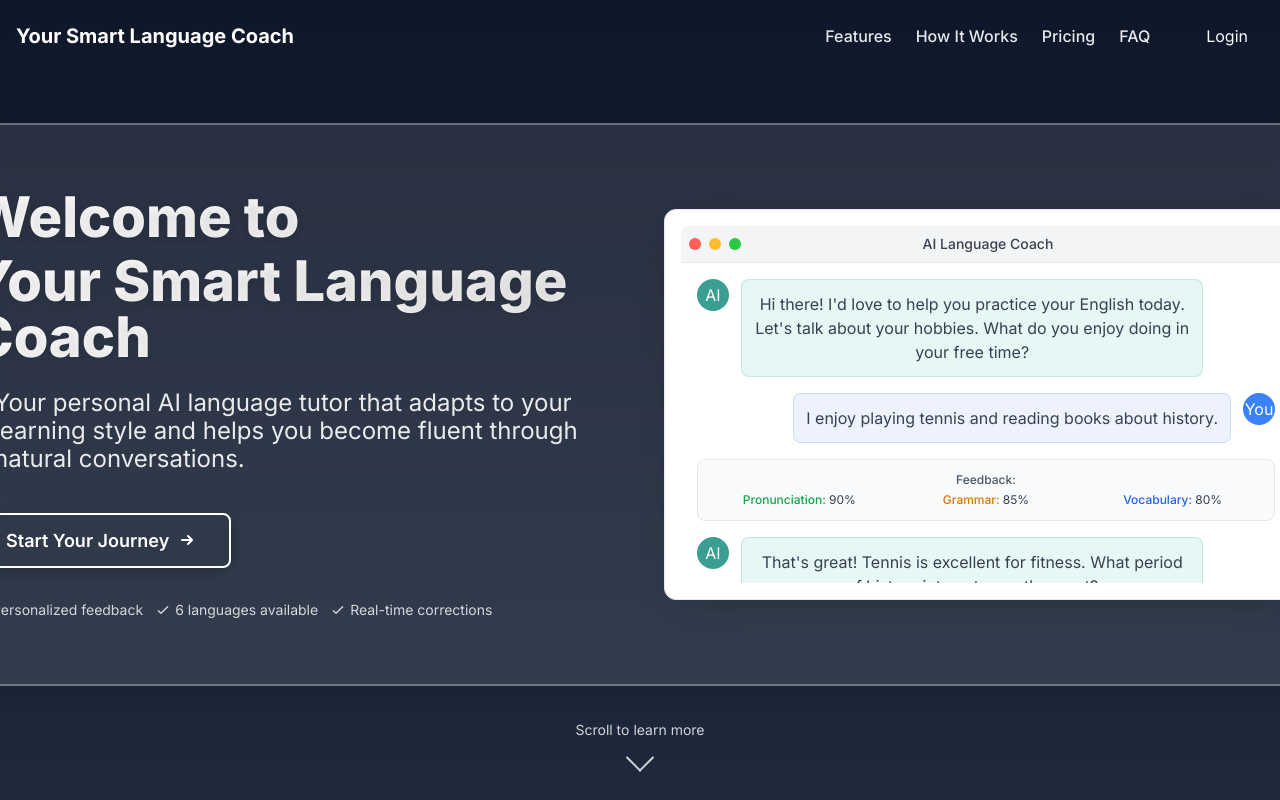
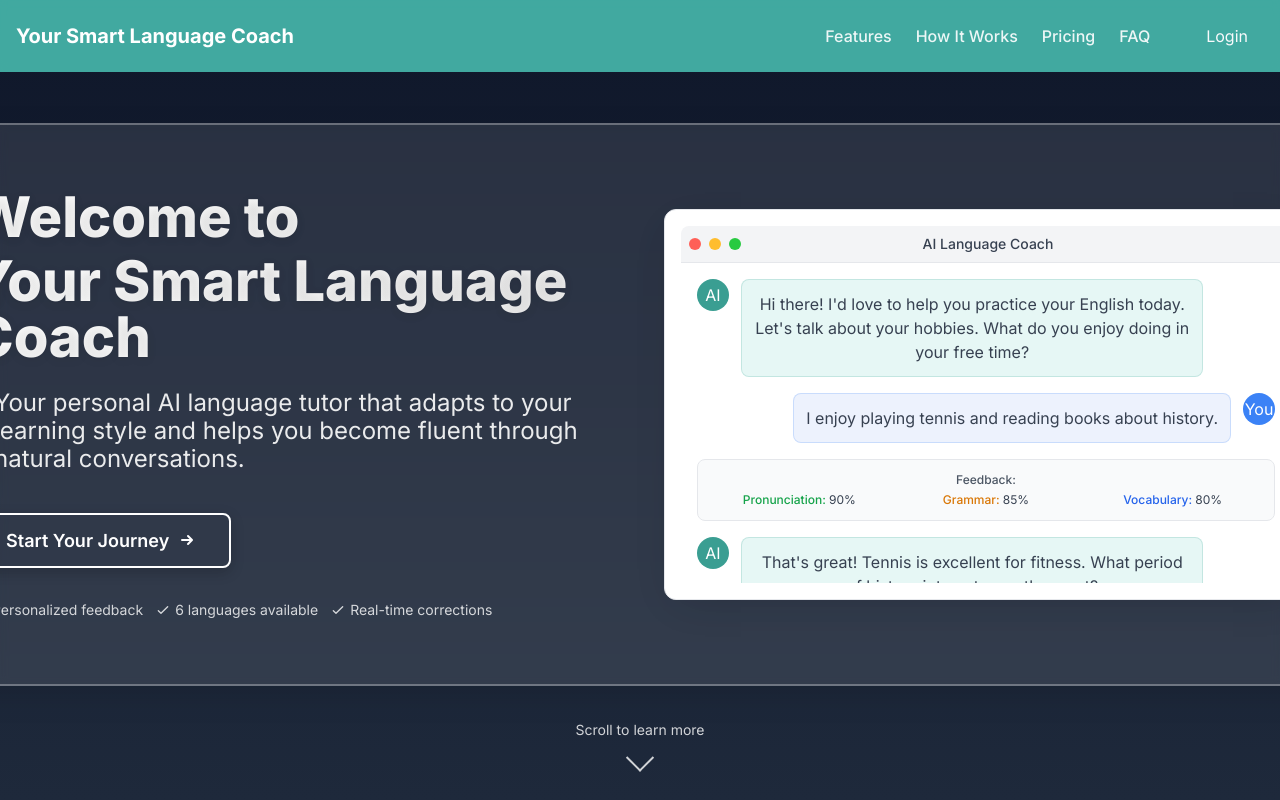
Before and after one commit to alipala/language-tutor, a Next.js app in the folder frontend/: page / in a window 1280 px wide. Built offline with nearby package versions, Linux system fonts and the light colour scheme; no server answers.

Commit message:
Update navigation bar background to turquoise (#4ECFBF)
- Changed navbar background from #3a9e92 to #4ECFBF
- Applied turquoise background for both scrolled and non-scrolled states
- Menu text colors remain white for optimal contrast

```diff
--- a/frontend/components/nav-bar.tsx
+++ b/frontend/components/nav-bar.tsx
@@ -92,7 +92,7 @@ export default function NavBar({ activeSection = '' }: { activeSection?: string
   }, []);
 
   // Keep the navbar fixed with appropriate styling
-  let navbarClass = `w-full backdrop-blur-sm transition-all duration-500 fixed top-0 left-0 right-0 z-50 ${isScrolled ? 'bg-[#3a9e92]/90 shadow-lg' : 'bg-transparent'} ${activeSection ? 'navbar-section1' : ''}`;
+  let navbarClass = `w-full backdrop-blur-sm transition-all duration-500 fixed top-0 left-0 right-0 z-50 ${isScrolled ? 'bg-[#4ECFBF]/90 shadow-lg' : 'bg-[#4ECFBF]/80'} ${activeSection ? 'navbar-section1' : ''}`;
   navbarClass += isScrolled ? ' py-2' : ' py-4';
 
   return (
```
